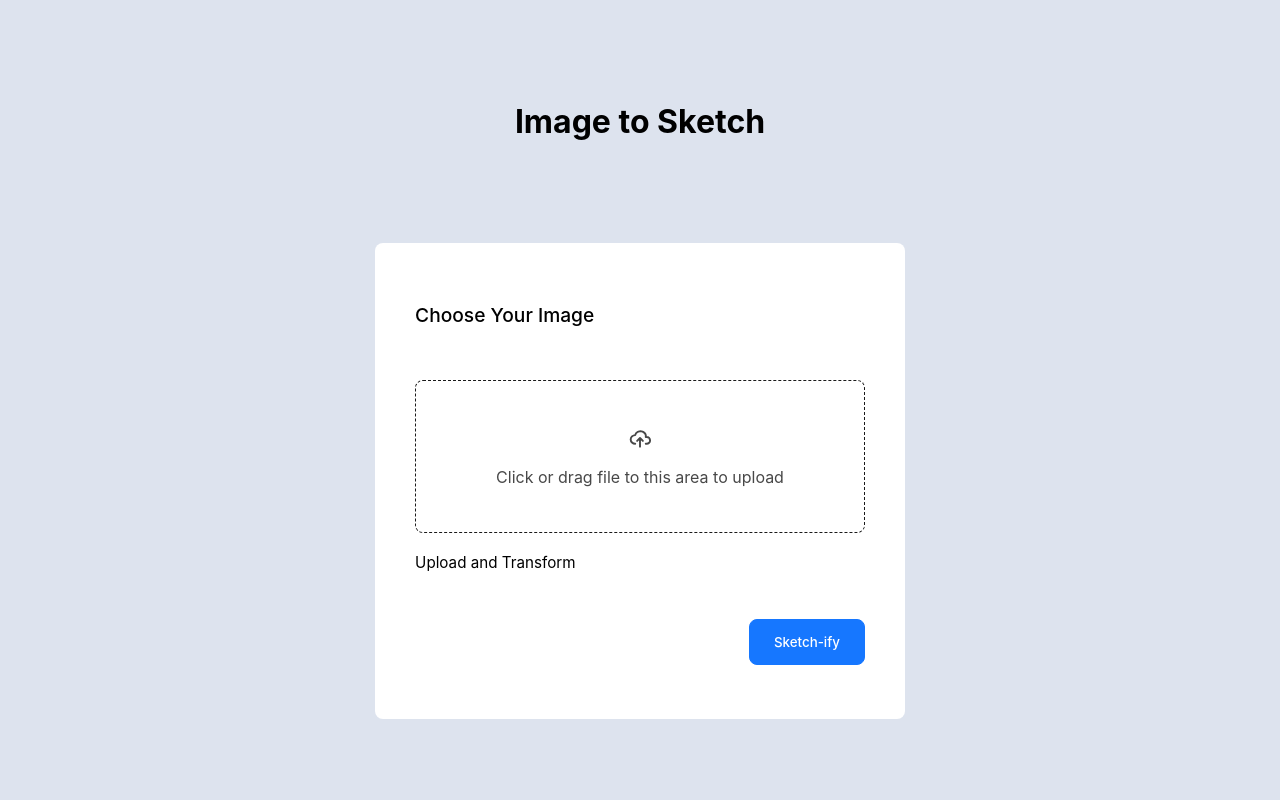
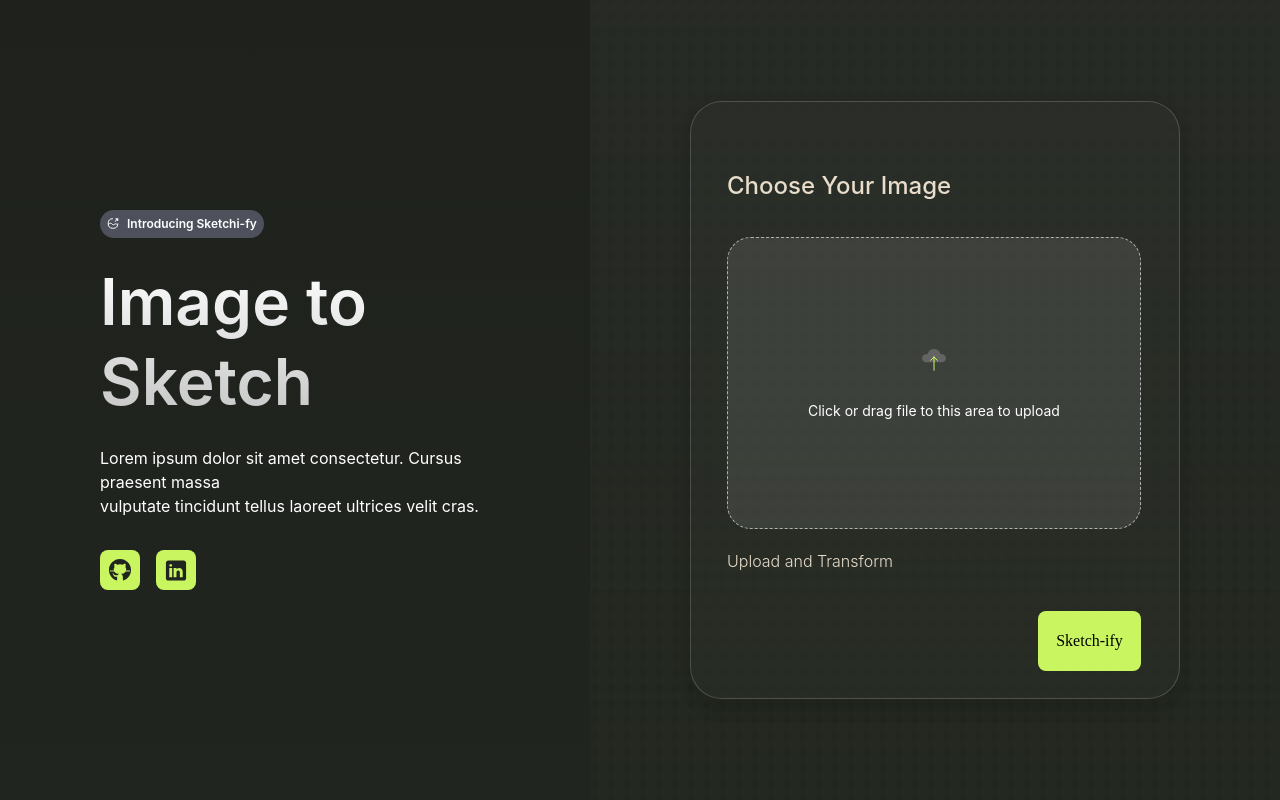
Before and after one commit to devtitus/DoodlePic-Project, a Flask app: page / in a window 1280 px wide. Run offline with Flask 3, Linux system fonts and the light colour scheme.

Commit message:
Upload page design update

```diff
--- a/static/css/upload.css
+++ b/static/css/upload.css
@@ -3,8 +3,7 @@
 }
 
 body {
-  display: flex;
-  flex-direction: column;
+  display: block;
   min-height: 100vh;
   margin: 0;
   background-color: #dde3ee;
@@ -12,10 +11,93 @@ body {
 
 .bg-container {
   display: flex;
+  flex-direction: row;
   height: 100dvh;
+  align-items: center;
+  justify-content: space-between;
+  background: linear-gradient(180deg, #1e211c 0%, #21251f 100%);
+}
+
+.right-container {
+  display: flex;
+  padding: 0px 100px;
   flex-direction: column;
-  justify-content: space-evenly;
+  justify-content: space-between;
+  align-items: flex-start;
+  flex: 1 0 0;
+}
+
+.left-container {
+  display: flex;
+  padding: 0px 100px;
+  justify-content: center;
   align-items: center;
+  gap: 10px;
+  flex: 1 0 0;
+  align-self: stretch;
+}
+
+.content-container {
+  display: flex;
+  flex-direction: column;
+  justify-content: center;
+  align-items: flex-start;
+  gap: 32px;
+  align-self: stretch;
+}
+
+.bread-head-para-container {
+  display: flex;
+  flex-direction: column;
+  justify-content: center;
+  align-items: flex-start;
+  gap: 24px;
+  align-self: stretch;
+}
+
+.breadcrumb {
+  display: flex;
+  height: 24px;
+  padding: 2px 7px;
+  justify-content: center;
+  align-items: center;
+  gap: 8px;
+  border-radius: 20px;
+  background: #4e515c;
+}
+
+.icon-box {
+  display: flex;
+  width: 12px;
+  height: 12px;
+  justify-content: center;
+  align-items: center;
+}
+
+.heading-para-container {
+  display: flex;
+  flex-direction: column;
+  align-items: flex-start;
+  gap: 24px;
+  align-self: stretch;
+}
+
+.social-btn-container {
+  display: flex;
+  align-items: center;
+  gap: 16px;
+}
+
+.github-icon-box,
+.linkedin-icon-box {
+  display: flex;
+  width: 32px;
+  height: 32px;
+  padding: 4px;
+  justify-content: center;
+  align-items: center;
+  border-radius: 8px;
+  background: #c8f560;
 }
 
 .card {
@@ -75,7 +157,7 @@ body {
   display: flex;
   flex-direction: row;
   font-family: var(--primary-font);
-  font-size: .95em;
+  font-size: 0.95em;
 }
 
 .buttons-container {
@@ -140,5 +222,177 @@ body {
 }
 
 .page-heading {
-  font-family: var(--primary-font);
+  font-family: Inter;
+  font-size: 64px;
+  font-style: normal;
+  font-weight: 600;
+  line-height: 80px; /* 125% */
+  margin: 0;
+  background: linear-gradient(181deg, #fff 0.86%, #999 172.86%);
+  background-clip: text;
+  -webkit-background-clip: text;
+  -webkit-text-fill-color: transparent;
+  align-self: stretch;
 }
+
+.intro-text {
+  color: #fff;
+  font-family: Inter;
+  font-size: 12px;
+  font-style: normal;
+  font-weight: 600;
+  line-height: 16px; /* 133.333% */
+}
+
+.description-para {
+  color: #fff;
+  font-family: Inter;
+  font-size: 16px;
+  font-style: normal;
+  font-weight: 400;
+  line-height: 24px; /* 150% */
+  margin: 0;
+  align-self: stretch;
+}
+
+.left-container {
+  display: flex;
+  padding: 0px 100px;
+  justify-content: center;
+  align-items: center;
+  gap: 10px;
+  flex: 1 0 0;
+  align-self: stretch;
+  position: relative;
+}
+
+.left-container::before {
+  content: "";
+  position: absolute;
+  top: 0;
+  left: 0;
+  right: 0;
+  bottom: 0;
+  background: url(../assets/diamond-sunset.png) lightgray 20% / cover no-repeat;
+  opacity: 0.15;
+  z-index: 0;
+}
+
+.card {
+  display: flex;
+  height: 500px;
+  padding: 48px 36px;
+  flex-direction: column;
+  align-items: flex-start;
+  gap: 10px;
+  border-radius: 32px;
+  border: 1px solid rgba(255, 255, 255, 0.18);
+  background: rgba(255, 255, 255, 0.02);
+  box-shadow: 0px 8px 8px 8px rgba(0, 0, 0, 0.08);
+  backdrop-filter: blur(2px);
+}
+
+.inner-small-container {
+  display: flex;
+  width: 416px;
+  flex-direction: column;
+  align-items: flex-start;
+  gap: 16px;
+}
+
+.heading-container span {
+  color: #e8ddcb;
+  font-family: Inter;
+  font-size: 24px;
+  font-style: normal;
+  font-weight: 500;
+  line-height: 31.2px; /* 130% */
+  align-self: stretch;
+}
+
+.upload-container {
+  display: flex;
+  height: 200px;
+  flex-direction: column;
+  justify-content: center;
+  align-items: center;
+  gap: 10px;
+  align-self: stretch;
+  border-radius: 24px;
+  border: 1px dashed rgba(255, 255, 255, 0.6);
+  background: rgba(241, 241, 241, 0.1);
+}
+
+.inner-upload-container {
+  display: flex;
+  flex-direction: column;
+  align-items: center;
+  gap: 24px;
+}
+
+.upload-icon-box {
+  display: flex;
+  width: 32px;
+  height: 32px;
+  justify-content: center;
+  align-items: center;
+}
+
+.upload-icon {
+  width: 32px;
+  height: 32px;
+  flex-shrink: 0;
+}
+
+.text-tooltip {
+  color: #fff;
+  font-family: Inter;
+  font-size: 14px;
+  font-style: normal;
+  font-weight: 400;
+  line-height: 20px; /* 142.857% */
+}
+
+.bottom-btn-content-container {
+  display: flex;
+  height: 133px;
+  flex-direction: column;
+  align-items: flex-start;
+  gap: 24px;
+  align-self: stretch;
+}
+
+.message-1 {
+  color: #e8ddcb;
+  font-family: Inter;
+  font-size: 16px;
+  font-style: normal;
+  font-weight: 300;
+  line-height: 24px; /* 150% */
+  align-self: stretch;
+}
+
+.buttons-container {
+  display: flex;
+  flex-direction: column;
+  justify-content: center;
+  align-items: flex-end;
+  gap: 10px;
+  align-self: stretch;
+}
+
+.buttons {
+  display: flex;
+  height: 40px;
+  padding: 10px 18px;
+  justify-content: center;
+  align-items: center;
+  gap: 10px;
+  border-radius: 8px;
+  background: #c8f560;
+  cursor: pointer;
+}
+
+.buttons:active {
+  transform: scale(0.95);
+}
--- a/templates/upload.html
+++ b/templates/upload.html
@@ -1,5 +1,6 @@
 <!DOCTYPE html>
 <html lang="en">
+
 <head>
   <meta charset="utf-8" />
   <title>Upload Image</title>
@@ -7,69 +8,87 @@
       rel="stylesheet"
       href="{{ url_for('static', filename='css/upload.css') }}"
     />
+  <!-- <link rel="stylesheet" href="../static/css/upload.css" /> -->
 </head>
+
 <body>
   <div class="bg-container">
+    <div class="right-container">
+      <div class="content-container">
+        <div class="bread-head-para-container">
+          <div class="breadcrumb">
+            <div class="icon-box">
+              <img src="../static/assets/Img_out-box_light.svg" alt="Intro-Icon" />
+            </div>
+            <text class="intro-text">Introducing Sketchi-fy</text>
+          </div>
+          <div class="heading-para-container">
             <h1 class="page-heading">Image to Sketch</h1>
+            <p class="description-para">Lorem ipsum dolor sit amet consectetur. Cursus praesent massa </br>vulputate
+              tincidunt tellus laoreet ultrices velit cras. </p>
+          </div>
+        </div>
+        <div class="social-btn-container">
+          <a href="#">
+            <div class="github-icon-box">
+              <img src="../static/assets/icons8-github 1.svg" alt="Github Icon">
+            </div>
+          </a>
+          <a href="#">
+            <div class="linkedin-icon-box">
+              <img src="../static/assets/icons8-linkedin 1.svg" alt="LinkedIn Icon">
+            </div>
+          </a>
+        </div>
+      </div>
+    </div>
+
+    <div class="left-container">
       <div class="card">
+        <div class="inner-small-container">
           <div class="heading-container">
             <span>Choose Your Image</span>
           </div>
           <div class="content">
-          <form
-            class="upload-form"
-            id="upload-form"
-            method="post"
-            action="/upload"
-            enctype="multipart/form-data"
-          >
-            <input
-              type="file"
-              id="file-input"
-              name="file"
-              required
-              style="display: none"
-            />
+            <form class="upload-form" id="upload-form" method="post" action="/upload" enctype="multipart/form-data">
+              <input type="file" id="file-input" name="file" required style="display: none" />
               <div class="upload-container" id="upload-container">
-              <img
-                class="upload-icon"
-                src="{{ url_for('static', filename='assets/upload.svg') }}"
-                alt="Upload Icon"
-              />
-              <span class="text-tooltip"
-                >Click or drag file to this area to upload</span
-              >
+                <div class="inner-upload-container">
+                  <div class="upload-icon-box">
+                    <img class="upload-icon" src="{{ url_for('static', filename='assets/upload-icon.svg') }}"
+                      alt="Upload Icon" />
                   </div>
+                  <span class="text-tooltip">Click or drag file to this area to upload</span>
+                </div>
+              </div>
+
+              <div class="bottom-btn-content-container">
+
                 <div class="message-1">Upload and Transform</div>
+
                 <div id="file-info" class="file-info" style="display: none">
                   <span id="file-name"></span>
                   <button type="button" id="remove-file" class="remove-file">
-                <svg
-                  xmlns="http://www.w3.org/2000/svg"
-                  width="22"
-                  height="22"
-                  fill="none"
-                  viewBox="0 0 22 22"
-                >
-                  <path
-                    stroke="currentColor"
-                    stroke-linecap="round"
-                    stroke-linejoin="round"
-                    stroke-width="2"
-                    d="M4 6.176h16M9 3h6m-5 13.765v-6.353m4 6.353v-6.353M15.5 21h-7c-1.105 0-2-.948-2-2.118L6.043 7.28c-.023-.601.43-1.103 1-1.103h9.915c.568 0 1.022.502.999 1.103L17.5 18.882c0 1.17-.895 2.118-2 2.118Z"
-                  />
+                    <svg xmlns="http://www.w3.org/2000/svg" width="22" height="22" fill="none" viewBox="0 0 22 22">
+                      <path stroke="currentColor" stroke-linecap="round" stroke-linejoin="round" stroke-width="2"
+                        d="M4 6.176h16M9 3h6m-5 13.765v-6.353m4 6.353v-6.353M15.5 21h-7c-1.105 0-2-.948-2-2.118L6.043 7.28c-.023-.601.43-1.103 1-1.103h9.915c.568 0 1.022.502.999 1.103L17.5 18.882c0 1.17-.895 2.118-2 2.118Z" />
                     </svg>
                   </button>
                 </div>
+
+                <div class="buttons-container">
+                  <div class="buttons" id="convert-btn">
+                    Sketch-ify
+                  </div>
+                </div>
+              </div>
             </form>
-        </div>
-        <div class="buttons-container">
-          <div class="buttons">
-            <button class="primary-btn" id="convert-btn">Sketch-ify</button>
           </div>
         </div>
       </div>
     </div>
+  </div>
+
   <script>
     document.addEventListener("DOMContentLoaded", function () {
       var uploadContainer = document.getElementById("upload-container");
@@ -134,4 +153,5 @@
     });
   </script>
 </body>
+
 </html>
```
Also changed, not shown: static/assets/Img_out-box_light.svg (added), static/assets/diamond-sunset.png (added), static/assets/diamond-sunset.svg (added), static/assets/icons8-github 1.svg (added), static/assets/icons8-linkedin 1.svg (added), static/assets/upload-icon.svg (added). Lines whose indentation alone changed are shown as unchanged.
